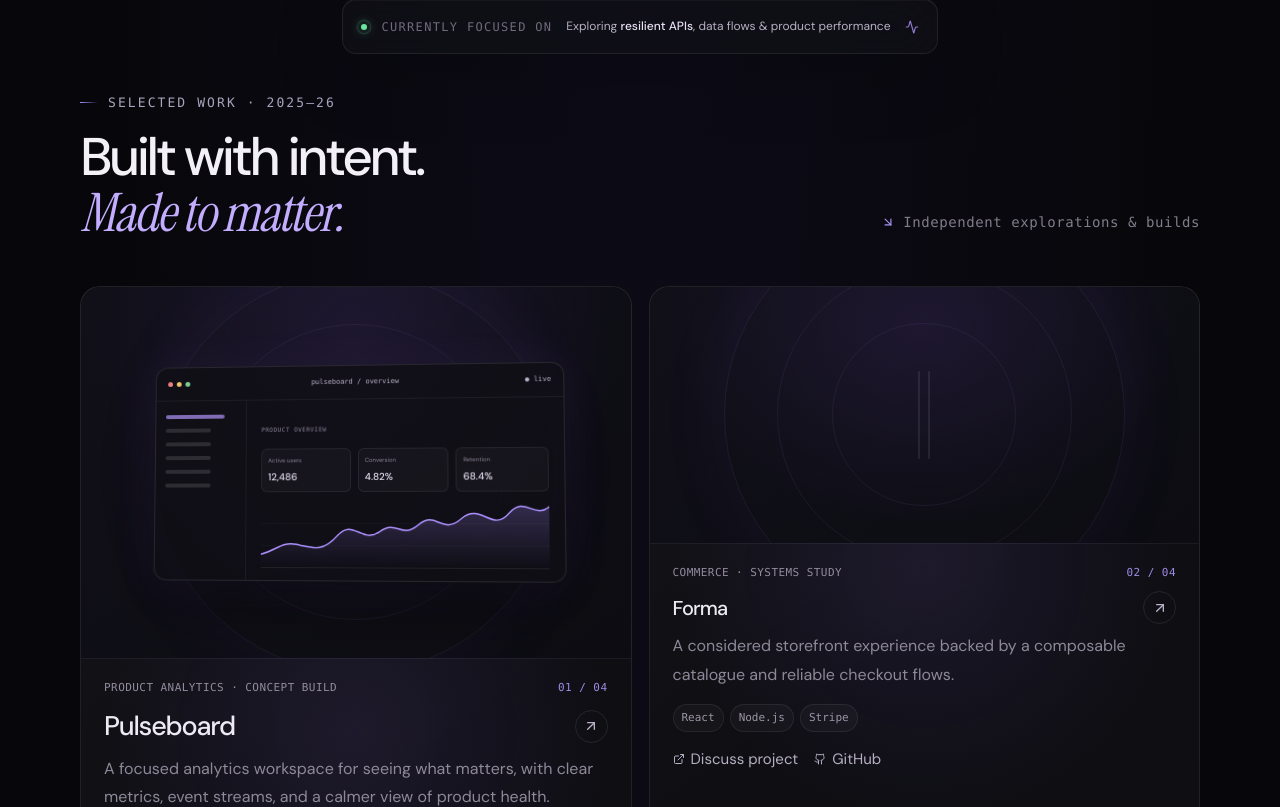
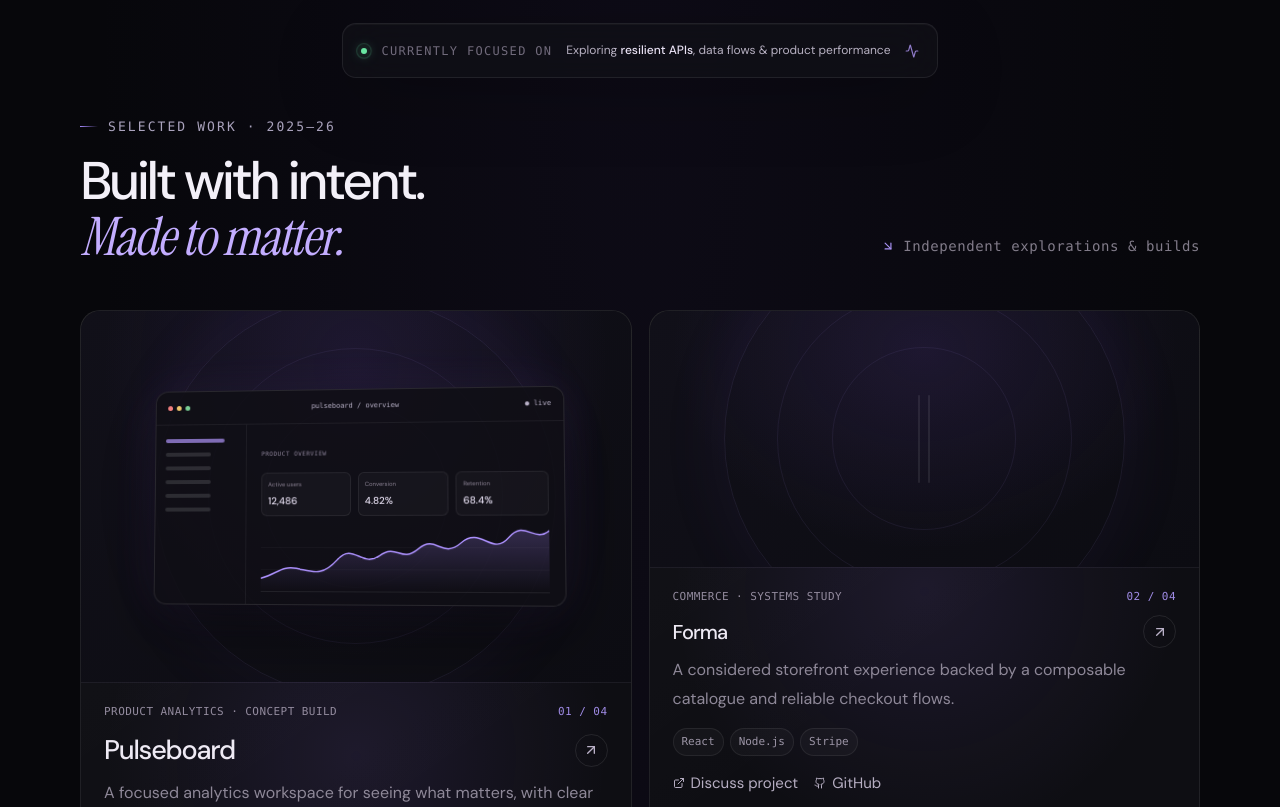
Before and after one commit to DantelCode/portfolio, a Next.js app: page / in a window 1280 px wide. Shown: the part 673-1480 px from the top of the page. Built offline with nearby package versions, Linux system fonts and the light colour scheme.

Commit message:
Fix Section padding

```diff
--- a/src/app/globals.css
+++ b/src/app/globals.css
@@ -83,7 +83,7 @@ input:focus-visible {
 
 .section {
   position: relative;
-  /* padding-block: 24px; */
+  padding-block: 24px;
 }
 
 .section-heading {
```
